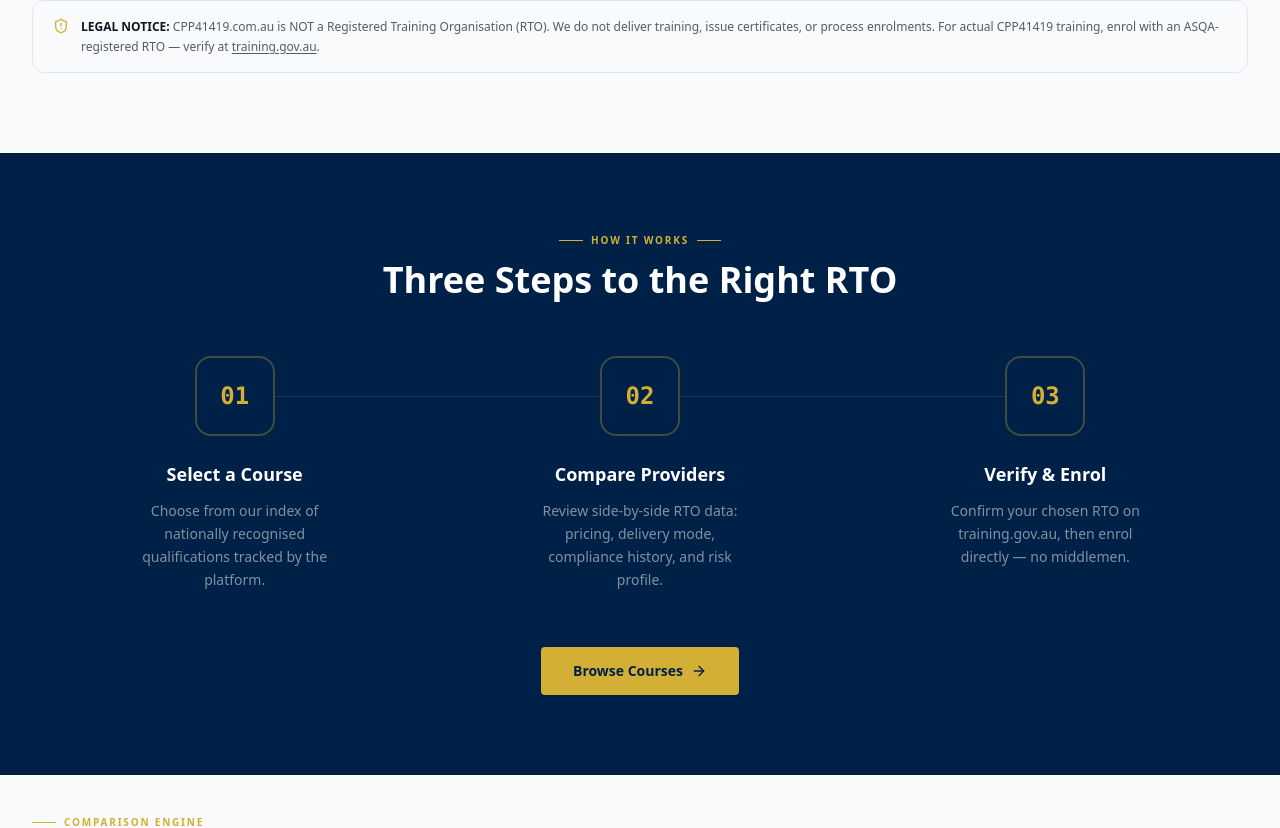
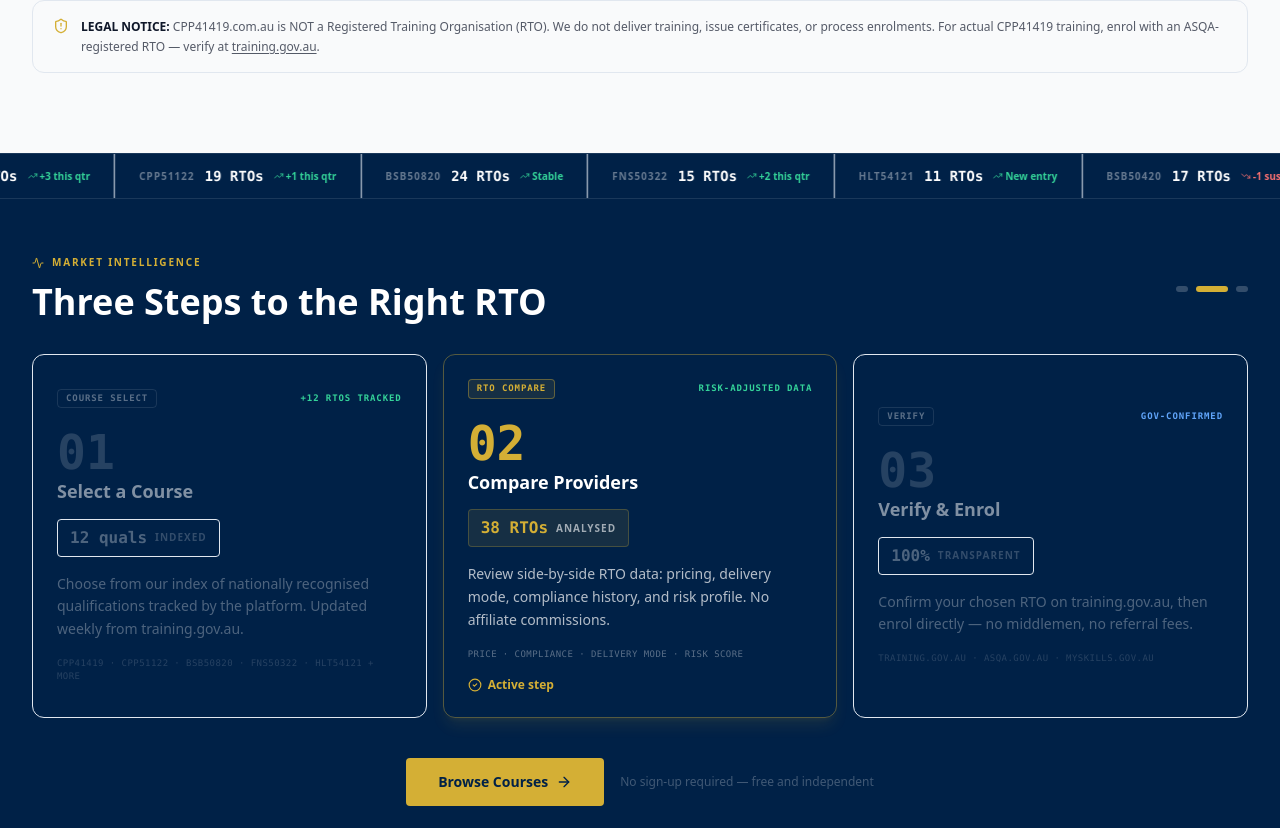
Before and after one commit to cpp41419/dynamic-comparison-table, a Next.js app: page / in a window 1280 px wide. Shown: the part 1534-2362 px from the top of the page. Built offline with nearby package versions, Linux system fonts and the light colour scheme; no server answers.

Commit message:
feat: add dynamic financial-style ticker for RTO steps
Replace static sections with animated, auto-scrolling ticker and step cards.

Co-authored-by: cpp41419  <210186911+cpp41419@users.noreply.github.com>

```diff
--- a/app/globals.css
+++ b/app/globals.css
@@ -132,3 +132,16 @@
     font-feature-settings: "rlig" 1, "calt" 1;
   }
 }
+
+/* Ticker animation */
+@keyframes ticker {
+  0%   { transform: translateX(0); }
+  100% { transform: translateX(-50%); }
+}
+
+.animate-ticker {
+  animation: ticker 32s linear infinite;
+}
+.animate-ticker:hover {
+  animation-play-state: paused;
+}
--- a/components/home/HomeTrustBar.tsx
+++ b/components/home/HomeTrustBar.tsx
@@ -1,5 +1,8 @@
-import { ShieldAlert, Scale, Newspaper, BookOpen, ArrowRight } from "lucide-react"
+"use client"
+
+import { ShieldAlert, Scale, Newspaper, BookOpen, ArrowRight, TrendingUp, TrendingDown, Activity, CheckCircle2 } from "lucide-react"
 import Link from "next/link"
+import { useState, useEffect, useRef } from "react"
 
 const pillars = [
   {
@@ -32,11 +35,227 @@ const pillars = [
   },
 ]
 
-const howItWorks = [
-  { step: "01", title: "Select a Course", desc: "Choose from our index of nationally recognised qualifications tracked by the platform." },
-  { step: "02", title: "Compare Providers", desc: "Review side-by-side RTO data: pricing, delivery mode, compliance history, and risk profile." },
-  { step: "03", title: "Verify & Enrol", desc: "Confirm your chosen RTO on training.gov.au, then enrol directly — no middlemen." },
+const steps = [
+  {
+    step: "01",
+    title: "Select a Course",
+    label: "COURSE SELECT",
+    signal: "+12 RTOs tracked",
+    trend: "up" as const,
+    metric: "12 quals",
+    metricLabel: "Indexed",
+    desc: "Choose from our index of nationally recognised qualifications tracked by the platform. Updated weekly from training.gov.au.",
+    detail: "CPP41419 · CPP51122 · BSB50820 · FNS50322 · HLT54121 + more",
+  },
+  {
+    step: "02",
+    title: "Compare Providers",
+    label: "RTO COMPARE",
+    signal: "Risk-adjusted data",
+    trend: "up" as const,
+    metric: "38 RTOs",
+    metricLabel: "Analysed",
+    desc: "Review side-by-side RTO data: pricing, delivery mode, compliance history, and risk profile. No affiliate commissions.",
+    detail: "Price · Compliance · Delivery Mode · Risk Score",
+  },
+  {
+    step: "03",
+    title: "Verify & Enrol",
+    label: "VERIFY",
+    signal: "Gov-confirmed",
+    trend: "neutral" as const,
+    metric: "100%",
+    metricLabel: "Transparent",
+    desc: "Confirm your chosen RTO on training.gov.au, then enrol directly — no middlemen, no referral fees.",
+    detail: "training.gov.au · asqa.gov.au · myskills.gov.au",
+  },
 ]
+
+// Continuous ticker items — market-style data points
+const tickerItems = [
+  { label: "CPP41419", value: "38 RTOs", change: "+3 this qtr", up: true },
+  { label: "CPP51122", value: "19 RTOs", change: "+1 this qtr", up: true },
+  { label: "BSB50820", value: "24 RTOs", change: "Stable", up: true },
+  { label: "FNS50322", value: "15 RTOs", change: "+2 this qtr", up: true },
+  { label: "HLT54121", value: "11 RTOs", change: "New entry", up: true },
+  { label: "BSB50420", value: "17 RTOs", change: "-1 suspended", up: false },
+  { label: "AVG PRICE", value: "$1,890", change: "+4.2% YoY", up: false },
+  { label: "COMPLIANCE RATE", value: "84.6%", change: "+1.1pp", up: true },
+  { label: "ASQA ALERTS", value: "3 active", change: "Updated today", up: false },
+  { label: "STATES COVERED", value: "All 8", change: "National", up: true },
+]
+
+function Ticker() {
+  const trackRef = useRef<HTMLDivElement>(null)
+
+  // Duplicate for seamless loop
+  const items = [...tickerItems, ...tickerItems]
+
+  return (
+    <div className="overflow-hidden border-y border-white/10 bg-white/4 py-0" aria-label="Live market data ticker">
+      <div
+        ref={trackRef}
+        className="flex whitespace-nowrap animate-ticker"
+        style={{ willChange: "transform" }}
+      >
+        {items.map((item, i) => (
+          <div
+            key={`${item.label}-${i}`}
+            className="inline-flex items-center gap-2.5 px-6 py-3 border-r border-white/8 shrink-0"
+          >
+            <span className="text-white/40 text-[10px] font-bold uppercase tracking-widest">{item.label}</span>
+            <span className="text-white font-semibold text-sm font-mono">{item.value}</span>
+            <span className={`flex items-center gap-0.5 text-[10px] font-semibold ${item.up ? "text-emerald-400" : "text-red-400"}`}>
+              {item.up ? <TrendingUp className="w-2.5 h-2.5" /> : <TrendingDown className="w-2.5 h-2.5" />}
+              {item.change}
+            </span>
+          </div>
+        ))}
+      </div>
+    </div>
+  )
+}
+
+function StepTicker() {
+  const [active, setActive] = useState(0)
+  const [animating, setAnimating] = useState(false)
+
+  useEffect(() => {
+    const id = setInterval(() => {
+      setAnimating(true)
+      setTimeout(() => {
+        setActive((a) => (a + 1) % steps.length)
+        setAnimating(false)
+      }, 300)
+    }, 4000)
+    return () => clearInterval(id)
+  }, [])
+
+  const step = steps[active]
+
+  return (
+    <div className="relative overflow-hidden">
+      {/* Mini ticker rail */}
+      <Ticker />
+
+      {/* Step cards grid */}
+      <div className="max-w-7xl mx-auto px-4 sm:px-6 lg:px-8 py-14">
+        <div className="flex items-center justify-between mb-8 flex-wrap gap-3">
+          <div>
+            <div className="flex items-center gap-2 text-secondary text-[10px] font-bold uppercase tracking-[0.18em] mb-3">
+              <Activity className="w-3 h-3" />
+              Market Intelligence
+            </div>
+            <h2 className="text-3xl sm:text-4xl font-bold text-white text-balance leading-tight">
+              Three Steps to the Right RTO
+            </h2>
+          </div>
+          {/* Step progress indicators */}
+          <div className="flex items-center gap-2">
+            {steps.map((s, i) => (
+              <button
+                key={s.step}
+                onClick={() => setActive(i)}
+                aria-label={`Step ${s.step}: ${s.title}`}
+                className={`h-1.5 rounded-full transition-all duration-300 ${
+                  i === active ? "w-8 bg-secondary" : "w-3 bg-white/20 hover:bg-white/40"
+                }`}
+              />
+            ))}
+          </div>
+        </div>
+
+        {/* Card grid — all three always visible, active one highlighted */}
+        <div className="grid grid-cols-1 md:grid-cols-3 gap-4">
+          {steps.map((s, i) => {
+            const isActive = i === active
+            return (
+              <button
+                key={s.step}
+                onClick={() => setActive(i)}
+                className={`text-left rounded-xl border p-6 transition-all duration-300 cursor-pointer ${
+                  isActive
+                    ? "bg-white/8 border-secondary/40 shadow-lg shadow-secondary/10"
+                    : "bg-white/4 border-white/8 hover:bg-white/6 hover:border-white/18"
+                }`}
+              >
+                {/* Top row */}
+                <div className="flex items-center justify-between mb-5">
+                  <div className="flex items-center gap-2">
+                    <span className={`text-[9px] font-bold font-mono tracking-widest uppercase px-2 py-0.5 rounded border ${
+                      isActive ? "text-secondary border-secondary/40 bg-secondary/10" : "text-white/35 border-white/10 bg-white/4"
+                    }`}>
+                      {s.label}
+                    </span>
+                  </div>
+                  <span className={`font-mono font-bold text-[9px] uppercase tracking-widest ${
+                    s.trend === "up" ? "text-emerald-400" : "text-blue-400"
+                  }`}>
+                    {s.signal}
+                  </span>
+                </div>
+
+                {/* Step number + title */}
+                <div className="mb-4">
+                  <div className={`font-mono text-5xl font-bold leading-none mb-1 transition-colors ${
+                    isActive ? "text-secondary" : "text-white/15"
+                  }`}>
+                    {s.step}
+                  </div>
+                  <h3 className={`font-bold text-lg leading-tight transition-colors ${
+                    isActive ? "text-white" : "text-white/50"
+                  }`}>
+                    {s.title}
+                  </h3>
+                </div>
+
+                {/* Metric pill */}
+                <div className={`inline-flex items-center gap-2 rounded px-3 py-1.5 mb-4 border transition-colors ${
+                  isActive ? "bg-secondary/10 border-secondary/25" : "bg-white/4 border-white/8"
+                }`}>
+                  <span className={`font-mono font-bold text-base ${isActive ? "text-secondary" : "text-white/30"}`}>{s.metric}</span>
+                  <span className={`text-[10px] uppercase tracking-widest font-semibold ${isActive ? "text-white/60" : "text-white/20"}`}>{s.metricLabel}</span>
+                </div>
+
+                {/* Description */}
+                <p className={`text-sm leading-relaxed mb-4 transition-colors ${isActive ? "text-white/70" : "text-white/30"}`}>
+                  {s.desc}
+                </p>
+
+                {/* Data tags */}
+                <div className={`text-[9px] font-mono uppercase tracking-wider transition-colors ${isActive ? "text-white/35" : "text-white/15"}`}>
+                  {s.detail}
+                </div>
+
+                {/* Active indicator */}
+                {isActive && (
+                  <div className="mt-4 flex items-center gap-1.5 text-xs text-secondary font-semibold">
+                    <CheckCircle2 className="w-3.5 h-3.5" />
+                    Active step
+                  </div>
+                )}
+              </button>
+            )
+          })}
+        </div>
+
+        {/* CTA */}
+        <div className="mt-10 flex flex-col sm:flex-row items-center gap-4 justify-center">
+          <Link
+            href="#courses"
+            className="inline-flex items-center gap-2 bg-secondary text-primary font-bold px-8 py-3.5 rounded text-sm hover:bg-secondary/90 transition-colors"
+          >
+            Browse Courses
+            <ArrowRight className="w-4 h-4" />
+          </Link>
+          <span className="text-white/25 text-xs">
+            No sign-up required — free and independent
+          </span>
+        </div>
+      </div>
+    </div>
+  )
+}
 
 export default function HomeTrustBar() {
   return (
@@ -116,54 +335,9 @@ export default function HomeTrustBar() {
         </div>
       </section>
 
-      {/* ── How it works ── */}
-      <section className="bg-primary py-20">
-        <div className="max-w-7xl mx-auto px-4 sm:px-6 lg:px-8">
-          <div className="text-center mb-14">
-            <div className="flex items-center justify-center gap-2 text-secondary text-[10px] font-bold uppercase tracking-[0.18em] mb-3">
-              <span className="w-6 h-px bg-secondary" aria-hidden="true" />
-              How It Works
-              <span className="w-6 h-px bg-secondary" aria-hidden="true" />
-            </div>
-            <h2 className="text-3xl sm:text-4xl font-bold text-white text-balance">
-              Three Steps to the Right RTO
-            </h2>
-          </div>
-
-          <div className="grid grid-cols-1 md:grid-cols-3 gap-0 relative">
-            {/* Connector line */}
-            <div
-              className="absolute top-10 left-[16.67%] right-[16.67%] h-px bg-white/10 hidden md:block"
-              aria-hidden="true"
-            />
-
-            {howItWorks.map((step, i) => (
-              <div key={step.step} className="relative flex flex-col items-center text-center px-8 pb-10 md:pb-0">
-                {/* Step number */}
-                <div className="relative z-10 flex items-center justify-center w-20 h-20 rounded-2xl bg-primary border-2 border-secondary/30 mb-6">
-                  <span className="text-secondary font-mono font-bold text-2xl">{step.step}</span>
-                </div>
-                <h3 className="font-bold text-white text-lg mb-3">{step.title}</h3>
-                <p className="text-white/50 text-sm leading-relaxed max-w-[220px]">{step.desc}</p>
-
-                {/* Connector arrow (mobile) */}
-                {i < howItWorks.length - 1 && (
-                  <div className="md:hidden mt-6 text-white/20 text-2xl" aria-hidden="true">↓</div>
-                )}
-              </div>
-            ))}
-          </div>
-
-          <div className="mt-14 text-center">
-            <Link
-              href="#courses"
-              className="inline-flex items-center gap-2 bg-secondary text-primary font-bold px-8 py-3.5 rounded text-sm hover:bg-secondary/90 transition-colors"
-            >
-              Browse Courses
-              <ArrowRight className="w-4 h-4" />
-            </Link>
-          </div>
-        </div>
+      {/* ── Market Mover: Three Steps ── */}
+      <section className="bg-primary">
+        <StepTicker />
       </section>
     </>
   )
```
